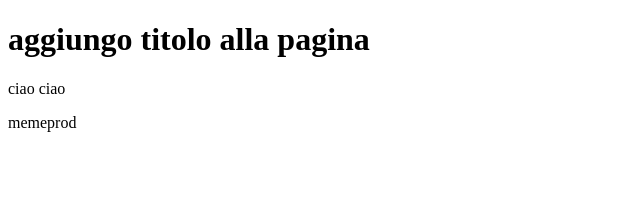
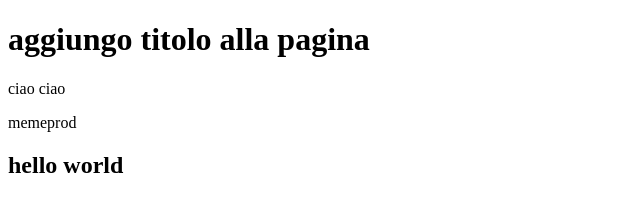
Before and after one commit to YilmazSedaghati/git-test, a plain HTML site: page index.html in a window 1280 px wide. Shown: the whole page, without its empty margins (0-640 px from the left). Drawn offline with Linux system fonts and the light colour scheme.

Commit message:
feat: hello world phrase

```diff
--- a/index.html
+++ b/index.html
@@ -9,5 +9,6 @@
     <p>ciao ciao</p>
     <picture>memeprod</picture>
 
+<SECtion><h2>hello world</h2></SECtion>
 </body>
 </html>
```
